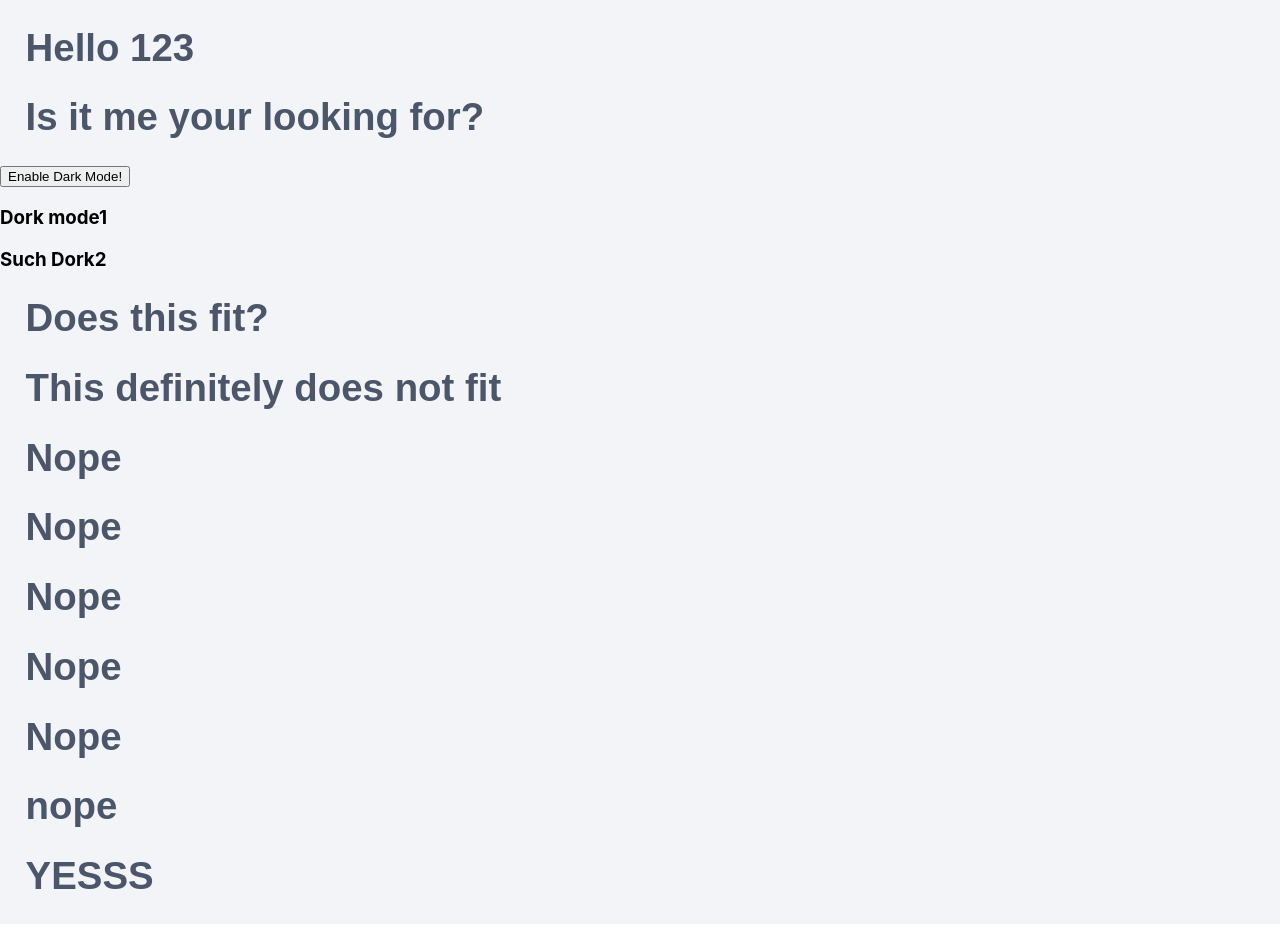
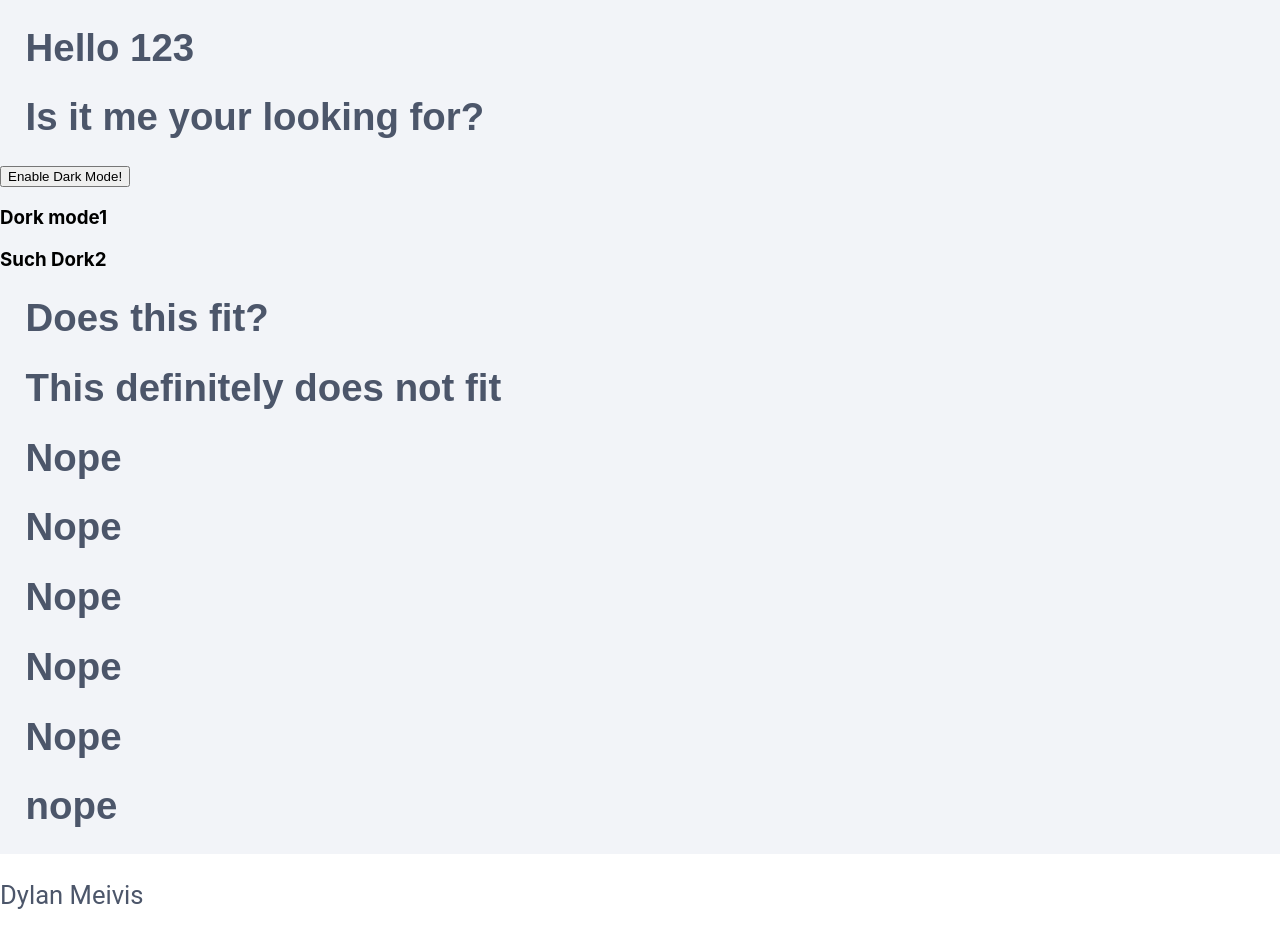
Before and after one commit to DylanMeivis/Portfolio, a React (Create React App) app: page / in a window 1280 px wide. Shown: the top 937 px of the page. Built offline with nearby package versions, Linux system fonts and the light colour scheme.

Commit message:
Update App.js

```diff
--- a/src/App.js
+++ b/src/App.js
@@ -21,7 +21,6 @@ function App() {
             <h1>Nope</h1>
             <h1>Nope</h1>
             <h1>nope</h1>
-            <h1>YESSS</h1>
         </div>
         <div className="InformationHeader">
             <h3>Dylan Meivis </h3>
```
